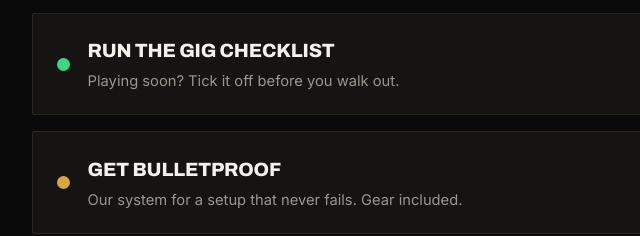
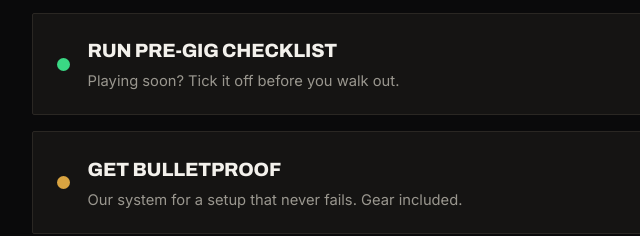
Before and after one commit to savemygig/savemygig, an Astro site: page / in a window 1280 px wide. Shown: the part 372-608 px from the top of the page, 248-888 px from the left. Built offline with nearby package versions, Linux system fonts and the light colour scheme; Astro itself is replaced by a stand-in of ours.

Commit message:
"Run the gig checklist" becomes "Run pre-gig checklist"
Not polish, a real inconsistency: the green banner further down the same
screen already called it the pre-gig checklist, so one page was using two
names for one thing. Pre-gig is also the accurate word, since the whole point
is that you run it before you leave.

"THE" had to go. "Run the pre-gig checklist" wraps to two lines at 360px and
a wrapping door title pushes the third door below the fold. Without it, it
fits everywhere. Verified on desktop, S10e, S23, iPhone SE and 15 Pro Max.

```diff
--- a/src/pages/index.astro
+++ b/src/pages/index.astro
@@ -56,7 +56,7 @@ const SUBLINES = [
       <a class="door d-ready" href="/checklist" data-event="step_completed" data-placement="home_door_checklist">
         <span class="door-led" aria-hidden="true"></span>
         <span class="door-body">
-          <span class="door-title">RUN THE GIG CHECKLIST</span>
+          <span class="door-title">RUN PRE-GIG CHECKLIST</span>
           <span class="door-desc">Playing soon? Tick it off before you walk out.</span>
         </span>
         <span class="door-arrow" aria-hidden="true">&rarr;</span>
```
